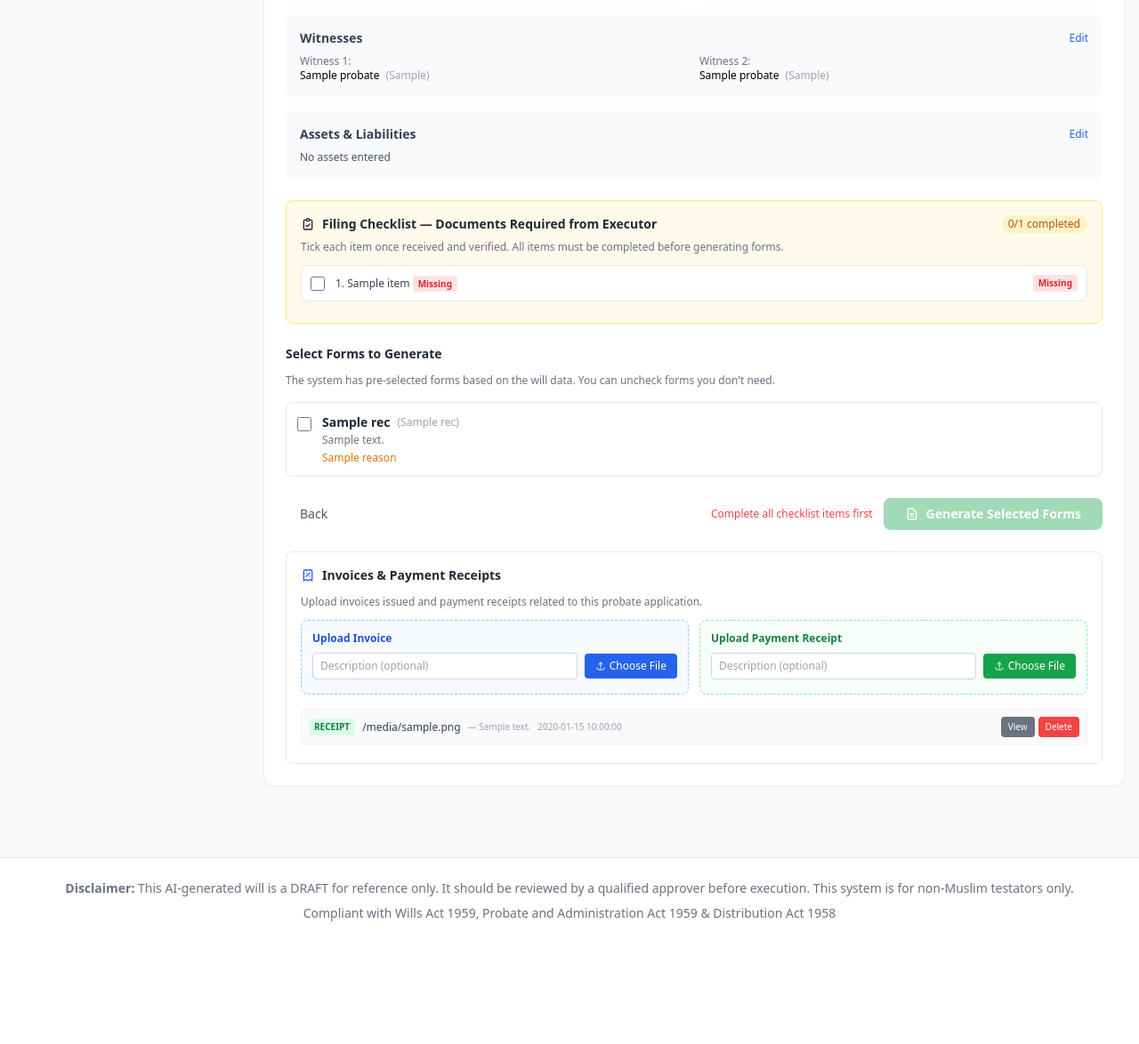
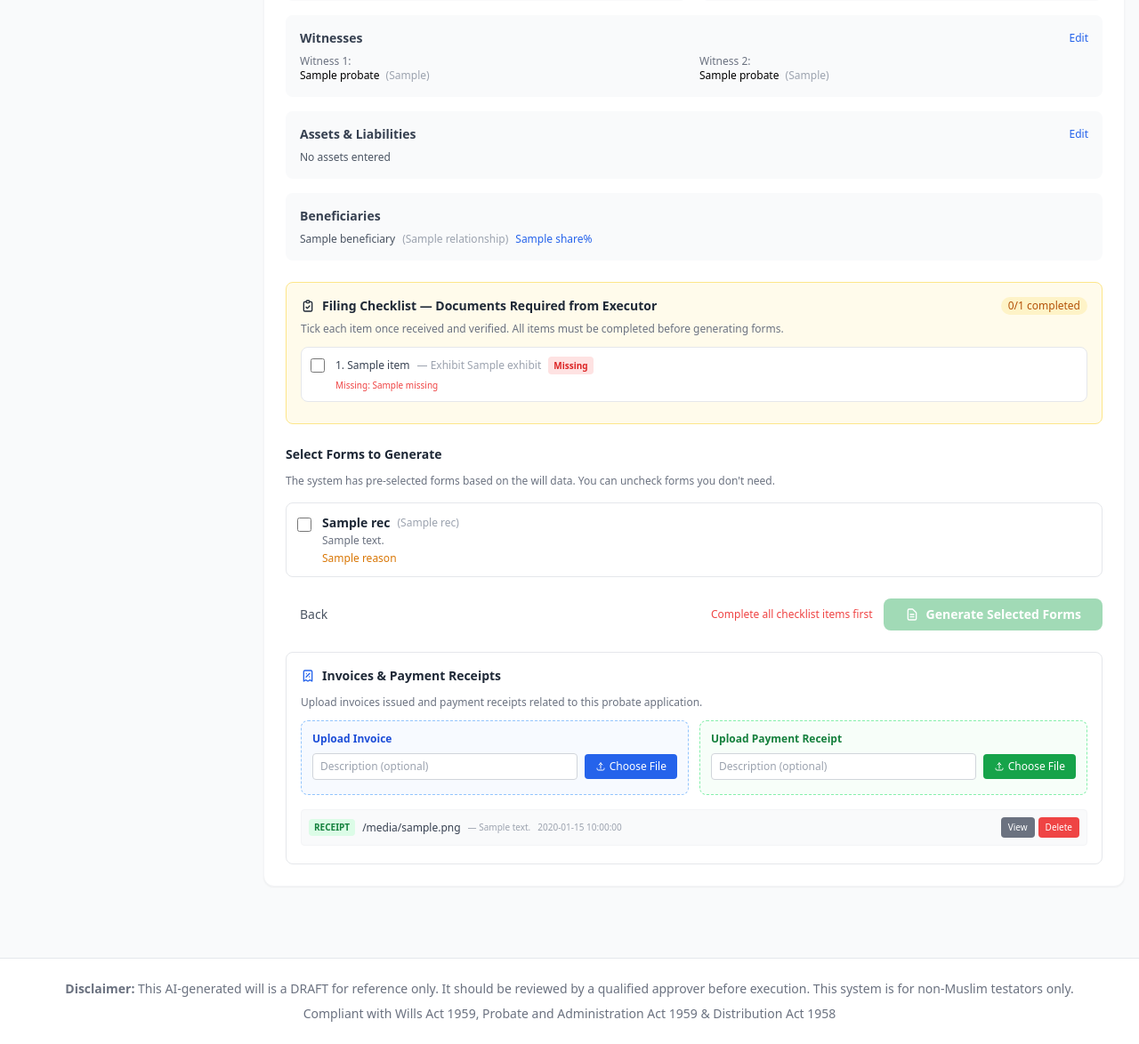
Before and after one commit to uxrm5c3/willcraft-ai, a Flask app: template templates/probate/step5_review.html in a window 1280 px wide. Shown: the part 659-1833 px from the top of the page at 89% size. Before the commit the page ends 1695 px from the top, so only its background shows below. Run offline with Flask 3, Linux system fonts and the light colour scheme; the template is opened without the code that fills it: most values are stand-ins (such as "Sample title", 1, 10 or a date in 2020); some libraries are stand-ins or nearby versions.

Commit message:
Filing checklist: check actual data completeness, not document uploads
- Death cert: check manually entered date/place/cert number fields
- Property titles: check title_number and description (no doc scan required)
- Add beneficiary summary to Step 5 review page
- Save death_cert_document_id from Step 1 OCR
- Fix const->let in uploadReceipt function

Co-Authored-By: Claude Opus 4.6 <noreply@anthropic.com>

```diff
--- a/app.py
+++ b/app.py
@@ -3643,6 +3643,9 @@ def probate_step1(probate_id):
         probate.time_of_death = request.form.get('time_of_death', '').strip()
         probate.place_of_death = request.form.get('place_of_death', '').strip()
         probate.estate_value_estimate = request.form.get('estate_value_estimate', '').strip()
+        doc_id = request.form.get('death_cert_document_id', '').strip()
+        if doc_id:
+            probate.death_cert_document_id = doc_id
         # LA-specific fields
         if probate.application_type == 'la':
             probate.deceased_name = request.form.get('deceased_name', '').strip()
@@ -3826,38 +3829,88 @@ def probate_step5(probate_id):
         'created_at': d.created_at.strftime('%d %b %Y, %I:%M %p') if d.created_at else '',
     } for d in receipt_docs]
 
-    # Build filing checklist — auto-detect from probate/will data
+    # Build filing checklist — check actual data completeness for form generation
     form_data = json.loads(probate.form_data_json or '{}')
     manual_checks = form_data.get('filing_checklist', {})
     assets_list = json.loads(probate.assets_data or '[]')
     has_property = any(a.get('asset_type') == 'property' for a in assets_list)
+    property_assets = [a for a in assets_list if a.get('asset_type') == 'property']
+    has_property_docs = all(a.get('_doc_id') for a in property_assets) if property_assets else False
     exec_nric = (exec_data.nric_passport if exec_data and hasattr(exec_data, 'nric_passport') else '') or ''
+    testator = ctx.get('testator')
+
+    # Death cert info complete?
+    death_info_ok = bool(probate.date_of_death and probate.place_of_death)
+    death_missing = []
+    if not probate.date_of_death:
+        death_missing.append('Date of death')
+    if not probate.place_of_death:
+        death_missing.append('Place of death')
+    if not probate.death_cert_number:
+        death_missing.append('Death cert number')
+
+    # Assets info complete?
+    assets_ok = len(assets_list) > 0
+    assets_missing = [] if assets_ok else ['No assets entered']
+
+    # Will info complete?
+    will_ok = bool(will_record)
+    will_missing = [] if will_ok else ['No approved will linked']
+
+    # Beneficiary info?
+    beneficiaries = json.loads(will_record.step5_data or '[]') if will_record else []
+    ben_ok = len(beneficiaries) > 0
+    ben_missing = [] if ben_ok else ['No beneficiaries in will']
+
+    # Executor info?
+    exec_ok = bool(exec_nric and exec_data and exec_data.full_name)
+    exec_missing = []
+    if not exec_data or not exec_data.full_name:
+        exec_missing.append('Executor name')
+    if not exec_nric:
+        exec_missing.append('Executor NRIC')
+
+    # Property title info? Manual key-in (title_number) is sufficient
+    prop_missing = []
+    if has_property:
+        for i, p in enumerate(property_assets):
+            if not p.get('title_number'):
+                prop_missing.append(f'Property {i+1}: Title number missing')
+            if not p.get('description'):
+                prop_missing.append(f'Property {i+1}: Description missing')
+    prop_ok = has_property and not prop_missing
 
     filing_checklist = [
-        {'key': 'death_cert', 'label': 'Certified copy of <strong>Death Certificate</strong> (Sijil Kematian)',
+        {'key': 'death_cert', 'label': '<strong>Death Certificate</strong> — date, place, cert number',
          'exhibit': f'{exhibit_prefix}-1',
-         'auto': bool(probate.death_cert_document_id),
-         'checked': manual_checks.get('death_cert', bool(probate.death_cert_document_id))},
-        {'key': 'assets_schedule', 'label': '<strong>Schedule of Assets &amp; Liabilities</strong> (Jadual Aset)',
+         'complete': death_info_ok and not death_missing,
+         'missing': death_missing,
+         'checked': manual_checks.get('death_cert', death_info_ok)},
+        {'key': 'assets_schedule', 'label': '<strong>Schedule of Assets &amp; Liabilities</strong>',
          'exhibit': f'{exhibit_prefix}-2',
-         'auto': len(assets_list) > 0,
-         'checked': manual_checks.get('assets_schedule', len(assets_list) > 0)},
+         'complete': assets_ok,
+         'missing': assets_missing,
+         'checked': manual_checks.get('assets_schedule', assets_ok)},
         {'key': 'original_will', 'label': '<strong>Original Will</strong> (certified true copy)',
          'exhibit': f'{exhibit_prefix}-3',
-         'auto': bool(will_record),
-         'checked': manual_checks.get('original_will', bool(will_record))},
+         'complete': will_ok,
+         'missing': will_missing,
+         'checked': manual_checks.get('original_will', will_ok)},
         {'key': 'beneficiary_list', 'label': '<strong>Beneficiary List</strong>',
          'exhibit': f'{exhibit_prefix}-4',
-         'auto': bool(will_record),
-         'checked': manual_checks.get('beneficiary_list', bool(will_record))},
-        {'key': 'executor_nric', 'label': "Executor's <strong>NRIC</strong> (copy)",
+         'complete': ben_ok,
+         'missing': ben_missing,
+         'checked': manual_checks.get('beneficiary_list', ben_ok)},
+        {'key': 'executor_nric', 'label': 'Executor NRIC &amp; details',
          'exhibit': None,
-         'auto': bool(exec_nric),
-         'checked': manual_checks.get('executor_nric', bool(exec_nric))},
+         'complete': exec_ok,
+         'missing': exec_missing,
+         'checked': manual_checks.get('executor_nric', exec_ok)},
         {'key': 'property_titles', 'label': '<strong>Property title documents</strong> (Hakmilik)',
          'exhibit': None, 'conditional': True, 'condition_met': has_property,
-         'auto': False,
-         'checked': manual_checks.get('property_titles', False)},
+         'complete': prop_ok,
+         'missing': prop_missing,
+         'checked': manual_checks.get('property_titles', prop_ok)},
     ]
 
     ctx['probate_step'] = 5
@@ -3868,6 +3921,7 @@ def probate_step5(probate_id):
     ctx['receipts'] = receipts
     ctx['filing_checklist'] = filing_checklist
     ctx['has_property'] = has_property
+    ctx['beneficiaries'] = beneficiaries
     return render_template('probate/step5_review.html', **ctx)
 
 
--- a/templates/probate/step1_death.html
+++ b/templates/probate/step1_death.html
@@ -21,6 +21,7 @@
 
     <!-- Form -->
     <form method="POST" action="/probate/{{ probate_id }}/step/1" id="death-form">
+        <input type="hidden" name="death_cert_document_id" id="death-cert-doc-id" value="{{ probate.death_cert_document_id or '' }}">
         <div class="grid grid-cols-1 md:grid-cols-2 gap-4">
             <div>
                 <label class="block text-sm font-medium text-gray-700 mb-1">Death Certificate Number</label>
@@ -296,6 +297,7 @@ async function ocrDeathCert() {
         if (data.ok && data.extracted) {
             ocrDocumentId = data.document_id;
             ocrExtractedData = data.extracted;
+            document.getElementById('death-cert-doc-id').value = data.document_id;
 
             // Show verification modal
             document.getElementById('ocr-doc-iframe').src = '/api/documents/' + data.document_id;
--- a/templates/probate/step5_review.html
+++ b/templates/probate/step5_review.html
@@ -120,6 +120,24 @@
                 </script>
             </div>
         </div>
+
+        <!-- Beneficiaries Summary -->
+        <div class="p-4 bg-gray-50 rounded-lg">
+            <h3 class="text-sm font-semibold text-gray-700 mb-2">Beneficiaries</h3>
+            {% if beneficiaries %}
+            <div class="text-xs text-gray-600 space-y-1">
+                {% for b in beneficiaries %}
+                <div class="flex items-center gap-2">
+                    <span class="font-medium">{{ b.beneficiary_name or b.get('name', 'Unknown') }}</span>
+                    {% if b.relationship %}<span class="text-gray-400">({{ b.relationship }})</span>{% endif %}
+                    {% if b.share %}<span class="text-primary-600 font-medium">{{ b.share }}%</span>{% endif %}
+                </div>
+                {% endfor %}
+            </div>
+            {% else %}
+            <div class="text-xs text-red-500">No beneficiaries found in will data</div>
+            {% endif %}
+        </div>
     </div>
 
     <!-- Filing Checklist -->
@@ -136,30 +154,32 @@
         <div class="space-y-1.5">
             {% for item in filing_checklist %}
             {% if not item.get('conditional') or item.get('condition_met') %}
-            <label class="flex items-center gap-3 p-2.5 rounded-lg border cursor-pointer transition-colors
-                          {% if item.checked %}bg-green-50 border-green-200{% else %}bg-white border-gray-200 hover:bg-gray-50{% endif %}"
+            <label class="flex items-start gap-3 p-2.5 rounded-lg border cursor-pointer transition-colors
+                          {% if item.complete %}bg-green-50 border-green-200{% else %}bg-white border-gray-200 hover:bg-gray-50{% endif %}"
                    id="checklist-row-{{ item.key }}">
-                <input type="checkbox" class="checklist-box w-4 h-4 text-green-600 rounded border-gray-300 focus:ring-green-500"
+                <input type="checkbox" class="checklist-box w-4 h-4 mt-0.5 text-green-600 rounded border-gray-300 focus:ring-green-500"
                        data-key="{{ item.key }}" {% if item.checked %}checked{% endif %}
                        onchange="updateChecklist()">
                 <div class="flex-1 text-xs">
-                    <span class="{% if item.checked %}text-green-800{% else %}text-gray-700{% endif %}">
-                        {{ loop.index }}. {{ item.label | safe }}
-                    </span>
-                    {% if item.exhibit %}
-                    <span class="text-gray-400 ml-1">— Exhibit {{ item.exhibit }}</span>
-                    {% endif %}
-                    {% if item.get('conditional') %}
-                    <span class="text-amber-500 ml-1">(if estate includes property)</span>
+                    <div class="flex items-center gap-2 flex-wrap">
+                        <span class="{% if item.complete %}text-green-800{% else %}text-gray-700{% endif %}">
+                            {{ loop.index }}. {{ item.label | safe }}
+                        </span>
+                        {% if item.exhibit %}
+                        <span class="text-gray-400">— Exhibit {{ item.exhibit }}</span>
+                        {% endif %}
+                        {% if item.complete %}
+                        <span class="checklist-badge px-1.5 py-0.5 bg-green-100 text-green-700 text-[10px] font-bold rounded">Complete</span>
+                        {% else %}
+                        <span class="checklist-badge px-1.5 py-0.5 bg-red-100 text-red-600 text-[10px] font-bold rounded">Incomplete</span>
+                        {% endif %}
+                    </div>
+                    {% if item.missing %}
+                    <div class="mt-1 text-[10px] text-red-500">
+                        Missing: {{ item.missing | join(', ') }}
+                    </div>
                     {% endif %}
                 </div>
-                {% if item.auto and item.checked %}
-                <span class="px-1.5 py-0.5 bg-green-100 text-green-700 text-[10px] font-bold rounded shrink-0">Auto-detected</span>
-                {% elif item.checked %}
-                <span class="px-1.5 py-0.5 bg-green-100 text-green-700 text-[10px] font-bold rounded shrink-0">Received</span>
-                {% else %}
-                <span class="px-1.5 py-0.5 bg-red-100 text-red-600 text-[10px] font-bold rounded shrink-0">Missing</span>
-                {% endif %}
             </label>
             {% endif %}
             {% endfor %}
```
